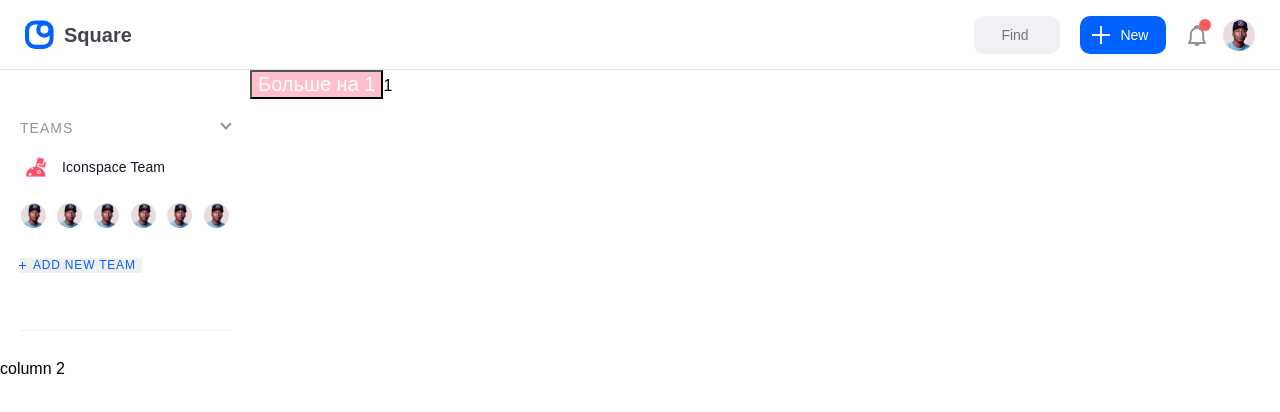
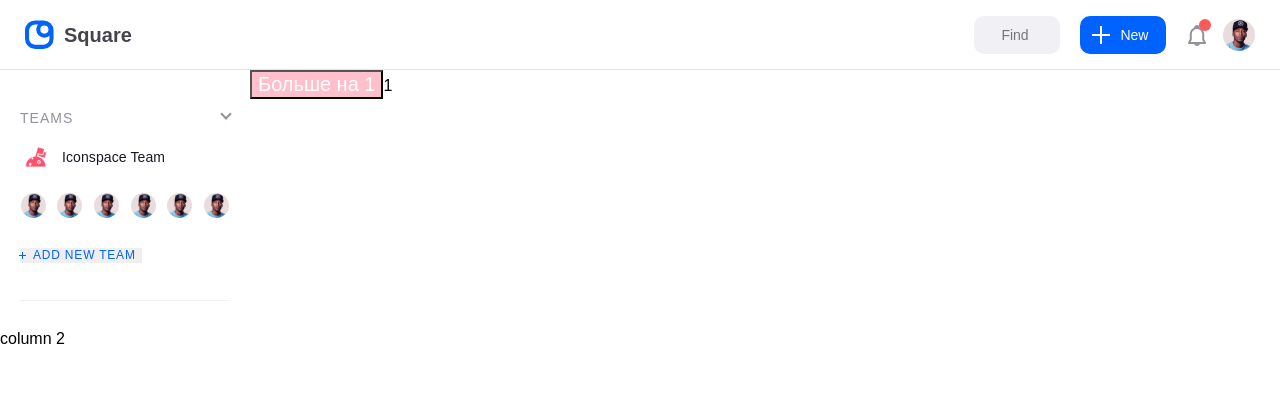
Before and after one commit to heysafronov/square-react-dashboard, a React app: page /#/ in a window 1280 px wide. Shown: the top 412 px of the page. Built offline with nearby package versions, Linux system fonts and the light colour scheme; a web font is replaced by a local one.

Commit message:
Internal task #11

```diff
--- a/src/components/Common/Sidebar/Header/index.tsx
+++ b/src/components/Common/Sidebar/Header/index.tsx
@@ -4,15 +4,15 @@ import HeaderItems from 'components/Common/Sidebar/Header/HeaderItems'
 
 const HeaderWrapper = styled.div`
   height: 230px;
-  padding: 40px 20px 20px 20px;
+  padding: 20px 20px 10px 20px;
   display: flex;
   justify-content: center;
   align-items: center;
 `
 const HeaderMain = styled.div`
-  height: 210px;
+  height: 190px;
   width: 230px;
-  border-bottom: 1px solid #F1F1F5;
+  border-bottom: 1px solid #f1f1f5;
 `
 
 const Header = () => {
```
